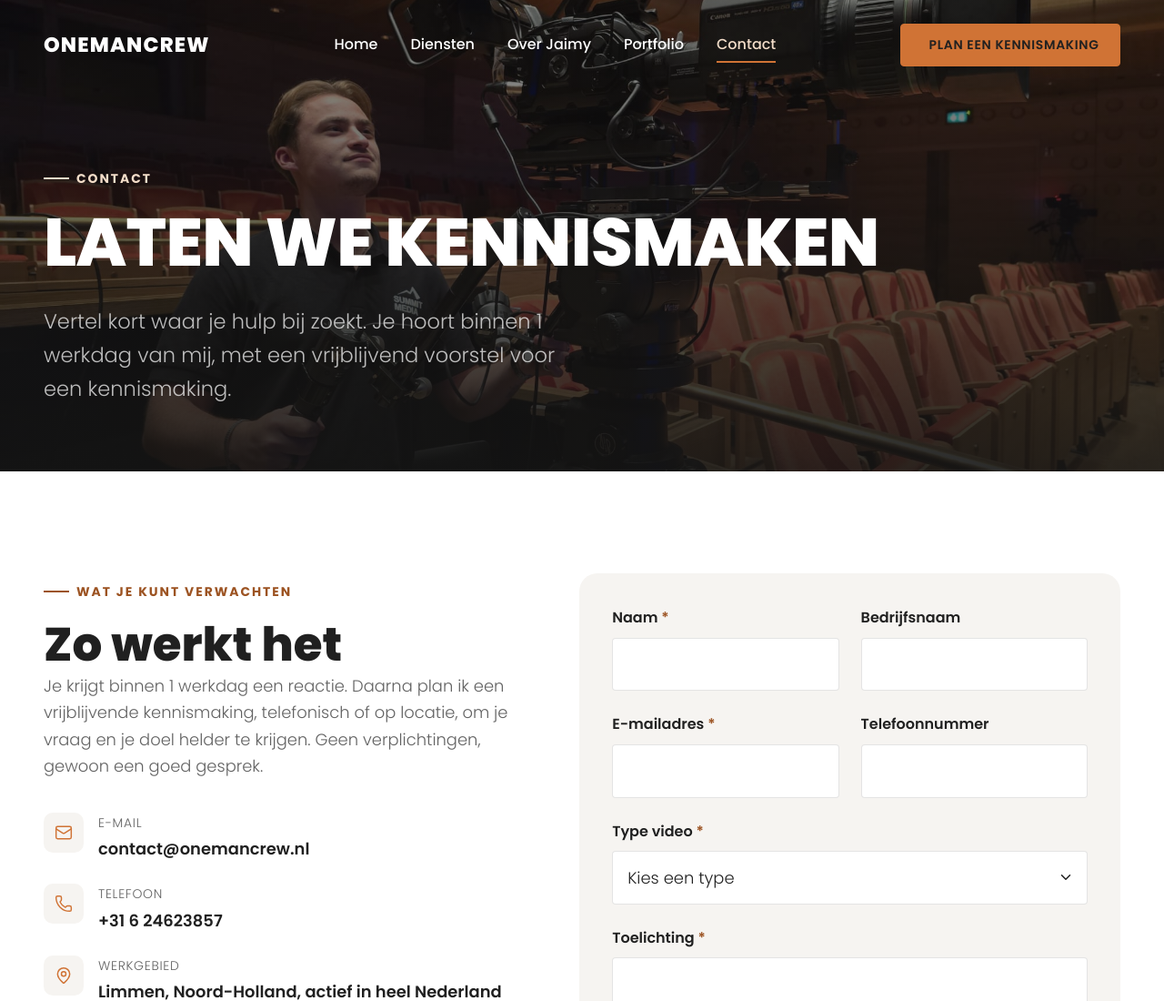
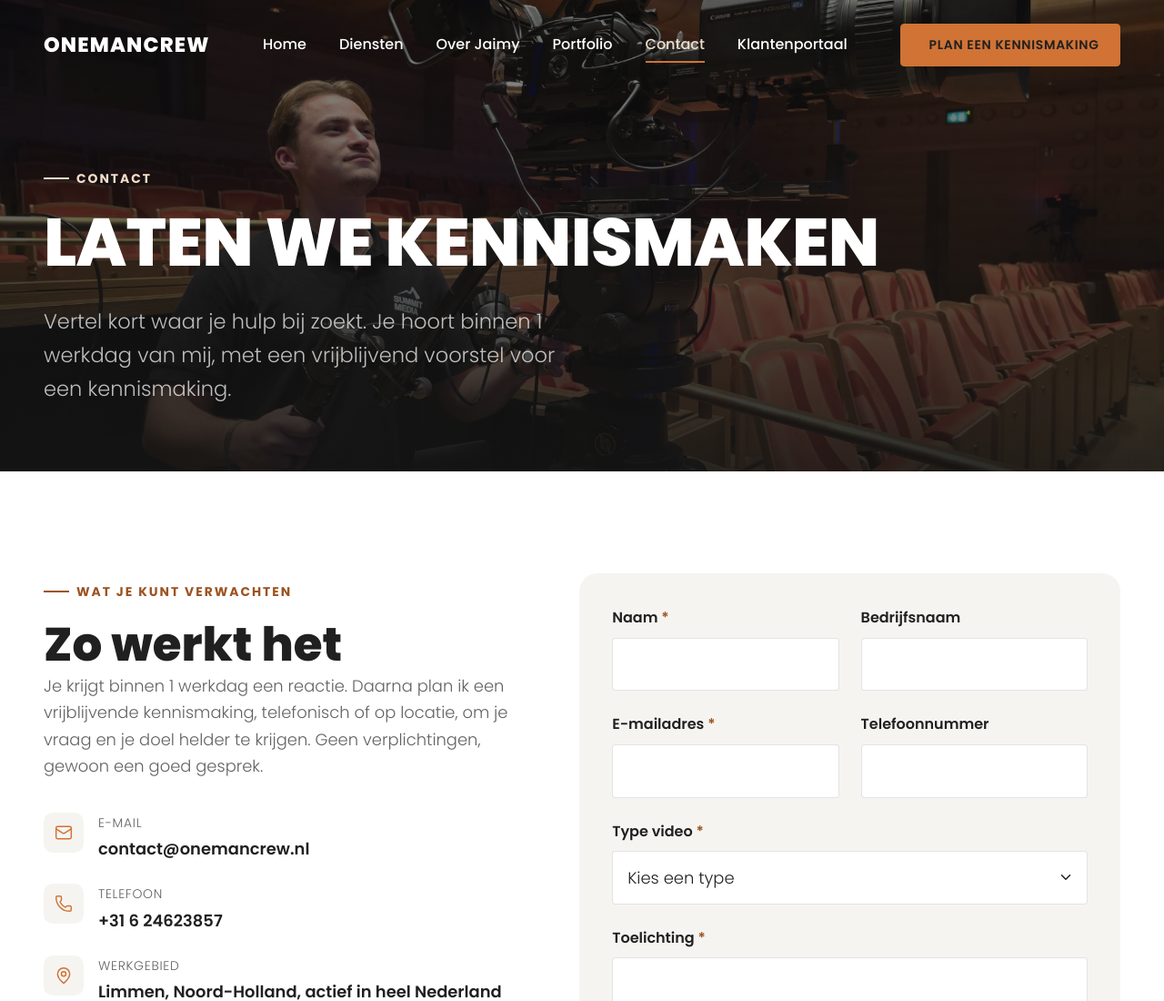
Before and after one commit to onemancrewjaimy/vernieuwd-onemancrew, a plain HTML site: page contact.html in a window 1280 px wide. Shown: the top 1100 px of the page at 91% size. Drawn offline with nearby package versions, Linux system fonts and the light colour scheme.

Commit message:
Add Klantenportaal link to main navigation
Links to /portaal/login.html from both the desktop nav and mobile menu
on all 4 marketing pages, so the client portal is reachable from the
main site.

Co-Authored-By: Claude Sonnet 5 <noreply@anthropic.com>

```diff
--- a/contact.html
+++ b/contact.html
@@ -79,6 +79,7 @@
           <li><a href="over-ons.html" class="nav__link">Over Jaimy</a></li>
           <li><a href="portfolio.html" class="nav__link">Portfolio</a></li>
           <li><a href="contact.html" class="nav__link" aria-current="page">Contact</a></li>
+          <li><a href="/portaal/login.html" class="nav__link">Klantenportaal</a></li>
         </ul>
       </nav>
       <div class="site-header__actions">
@@ -100,6 +101,7 @@
         <li><a href="over-ons.html" class="mobile-menu__link">Over Jaimy</a></li>
         <li><a href="portfolio.html" class="mobile-menu__link">Portfolio</a></li>
         <li><a href="contact.html" class="mobile-menu__link" aria-current="page">Contact</a></li>
+        <li><a href="/portaal/login.html" class="mobile-menu__link">Klantenportaal</a></li>
       </ul>
     </nav>
     <div class="mobile-menu__meta">
```
Also changed, not shown: index.html (+2 -0 lines), over-ons.html (+2 -0 lines), portfolio.html (+2 -0 lines).
